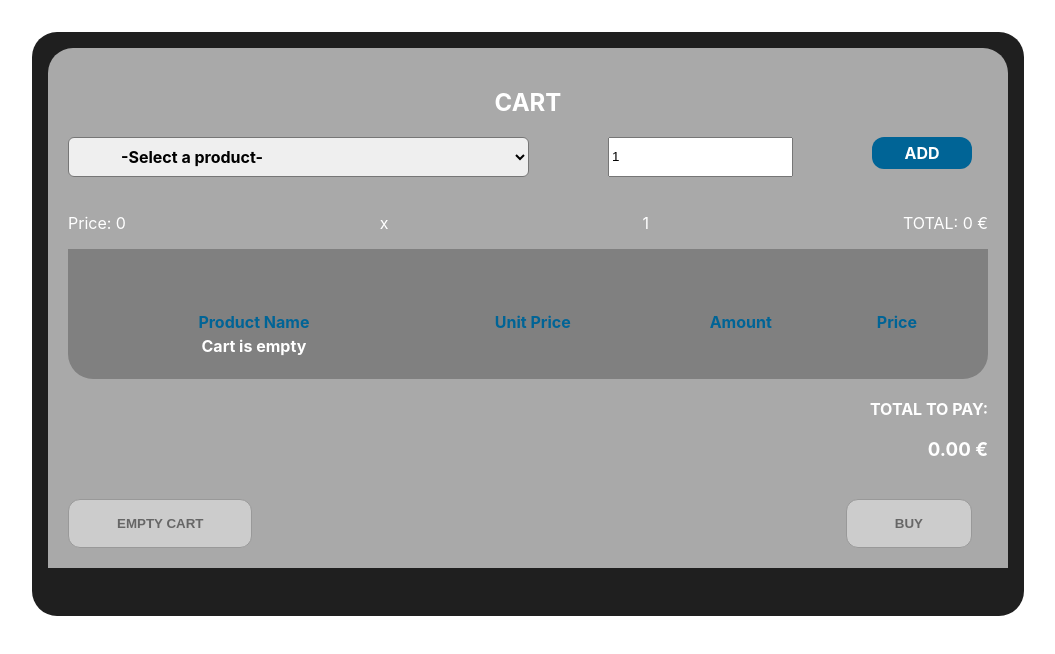
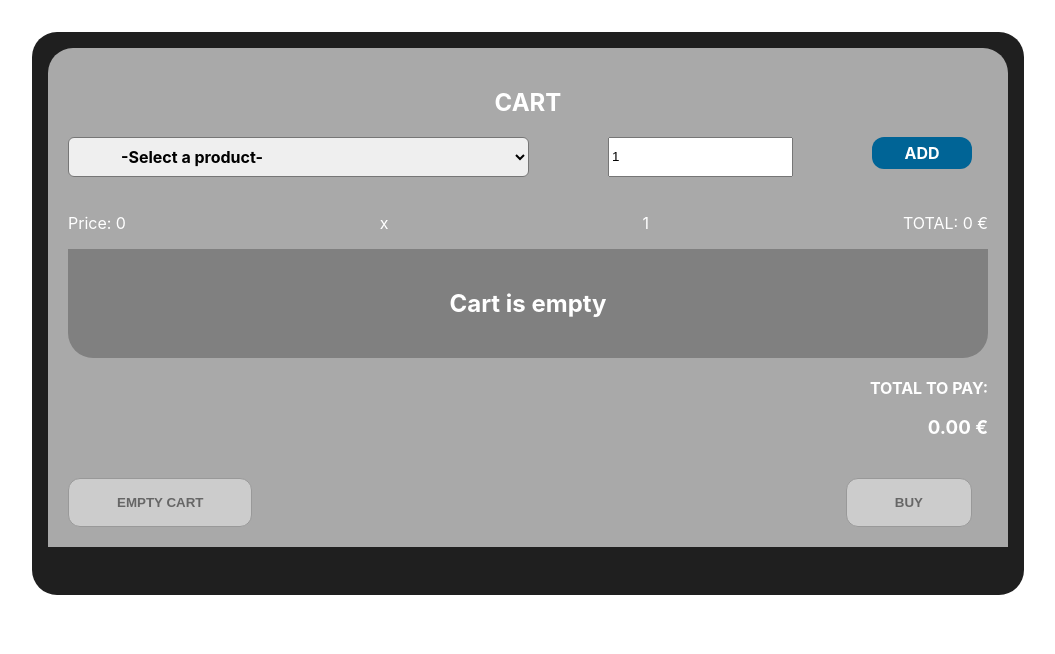
Before and after one commit to ivevil/cart-challenge, a React (Create React App) app: page / in a window 1280 px wide. Shown: the top 654 px of the page, without its empty margins (112-1167 px from the left). Built offline with nearby package versions, Linux system fonts and the light colour scheme.

Commit message:
Render table if cart is not empty, fix max amount issue

```diff
--- a/src/App.tsx
+++ b/src/App.tsx
@@ -17,7 +17,7 @@ const App: React.FC = () => {
 
   const selectProduct = (event: React.ChangeEvent<HTMLSelectElement>) => {
     const value = event.target.value;
-    if (value !== undefined || value !== "0") {
+    if (value !== undefined || value !== "0") {
       updateProduct(value);
       dispatch({
         type: "SELECT_A_PRODUCT", payload: product, select: state?.products.find(
@@ -37,7 +37,7 @@ const App: React.FC = () => {
       updateMessageError("Sorry, you need to select valid number as an amount!");
     } else if (product === undefined) {
       updateMessageError("Sorry, you need to pick a product!");
-    } else if (amount >= maxAmount) {
+    } else if (amount > maxAmount) {
       updateMessageError("Sorry, there is no enough items. There is/are only " + maxAmount + " available!");
     } else {
       product.amount = amount;
@@ -71,7 +71,7 @@ const App: React.FC = () => {
   }
 
   const checkIfButtonIsDisabled = () => {
-    if(product) {
+    if (product) {
       const isItemInCart = state.shoppingCart.find(item => item.id === product.id);
       let newAmount = 0;
       state.shoppingCart.map(item => {
@@ -144,6 +144,8 @@ const App: React.FC = () => {
             <p>TOTAL: {product !== undefined && !(isNaN(amount)) ? (Number(product.price) * Number(amount)).toFixed(2) : "0"} €</p>
           </div>
           <div className="cart__table">
+            {state.shoppingCart.length ? (
+              <>
                 <table>
                   <tbody>
                     <tr>
@@ -153,8 +155,6 @@ const App: React.FC = () => {
                       <th>Price</th>
                       <th></th>
                     </tr>
-                {state.shoppingCart.length ? (
-                  <>
                     {state.shoppingCart.map(product => (
                       <tr key={product.id}>
                         <th>
@@ -167,12 +167,15 @@ const App: React.FC = () => {
                           <button className="cart__button-remove-product" onClick={() => removeTheProduct(product.id)}>REMOVE</button></th>
                       </tr>
                     ))}
+                  </tbody>
+                </table>
               </>
             ) : (
-                  <tr className="empty"><th>Cart is empty</th></tr>
+              <div className="cart__empty">
+                <h2>Cart is empty</h2>
+              </div>
             )}
-              </tbody>
-            </table>
+
           </div>
         </div>
 
--- a/src/components/Product/index.tsx
+++ b/src/components/Product/index.tsx
@@ -1,10 +1,10 @@
 import { ProductInterface } from "../../globalTypes";
 import './product.css'
 
-const Products: React.FC<ProductInterface> = ({ productName, price, id }) => {
+const Products: React.FC<ProductInterface> = ({ productName, price, id, maxAmount }) => {
 
     return (
-        <option value={id}>{productName} - ({price}€)</option>
+        <option disabled={maxAmount < 1 ? true : false} value={id}>{productName} - ({price}€)</option>
     )
 }
 
--- a/src/layout/layout.css
+++ b/src/layout/layout.css
@@ -108,3 +108,7 @@ button[disabled] {
   margin-right: 1rem;
   font-weight: bold;
 }
+
+.cart__empty h2 {
+  text-align: center;
+}
```
Lines whose indentation alone changed are shown as unchanged.
